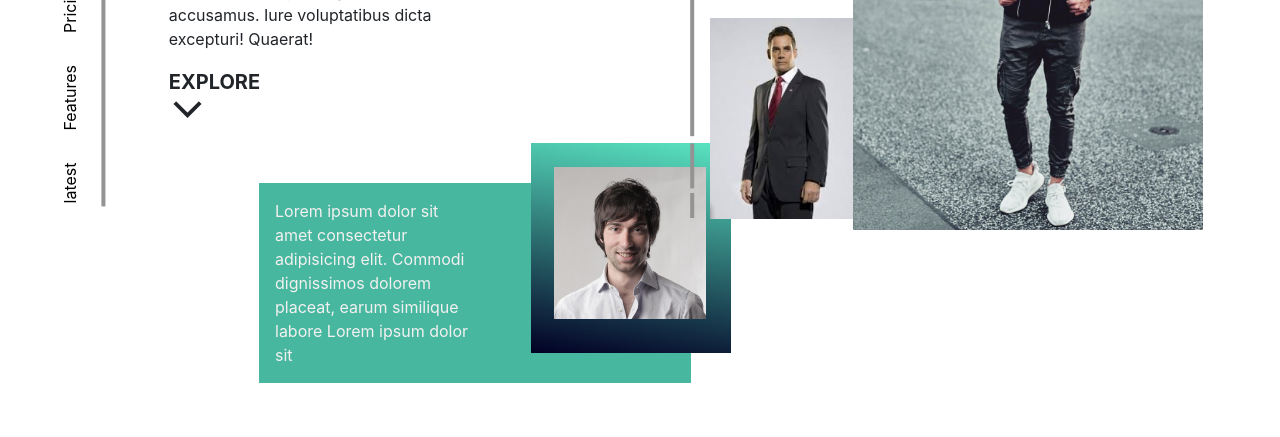
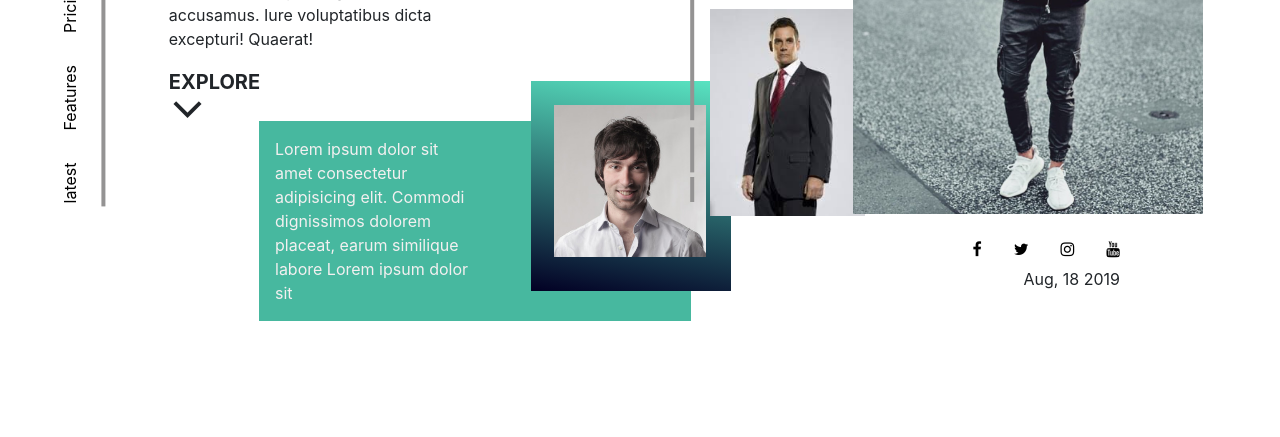
Before and after one commit to lexicon01/Lexor-fashion, a website: page index.html in a window 1280 px wide. Shown: the part 363-800 px from the top of the page. Drawn offline with nearby package versions, Linux system fonts and the light colour scheme.

Commit message:
added some pics and basic layout

```diff
--- a/index.html
+++ b/index.html
@@ -4,7 +4,7 @@
     <meta charset="UTF-8">
     <meta name="viewport" content="width=device-width, initial-scale=1.0">
     <meta http-equiv="X-UA-Compatible" content="ie=edge">
-
+    <link rel="stylesheet" href="https://cdnjs.cloudflare.com/ajax/libs/font-awesome/4.7.0/css/font-awesome.min.css">
     <link href="https://fonts.googleapis.com/css?family=Faster+One&display=swap" rel="stylesheet">
     <link rel="stylesheet" href="https://stackpath.bootstrapcdn.com/bootstrap/4.3.1/css/bootstrap.min.css" integrity="sha384-ggOyR0iXCbMQv3Xipma34MD+dH/1fQ784/j6cY/iJTQUOhcWr7x9JvoRxT2MZw1T" crossorigin="anonymous">
     <link rel="stylesheet" href="css/style.css">
@@ -118,7 +118,18 @@
                   </div>
             </div>
             <!-- sm links -->
+            <div class="social-links">
+              <ul>
+                <li><a href="#" class="fa fa-facebook"></a></li>
+                <li><a href="#" class="fa fa-twitter"></a></li>
+                <li><a href="#" class="fa fa-instagram"></a></li>
+                <li><a href="#" class="fa fa-youtube"></a></li>
+              </ul>
+            </div>
 
+            <div class="copy-right">
+                <p>Aug, 18 2019</p>
+            </div>
           </div>
         </div>
       </div>
--- a/scss/layout/_nav.scss
+++ b/scss/layout/_nav.scss
@@ -150,7 +150,7 @@
         background-color: rgb(71, 184, 159);
         width: 70%;
         height: 200px;
-        top: 3.9rem;
+        top: 0rem; // used to be at 3rem.. need fix / spacing issue
         left: 15rem;
 
         .btm-pro-img {
@@ -187,11 +187,11 @@
         .left-heading-title {
             text-align: center;
             position: relative;
-            top: 2.8rem;
+            top: 2rem;
         }
 
         .cus-grid  {
-            margin-top: 3rem;
+            margin-top: 2rem;
             ;
 
             // vertical line on right grid pic section
@@ -243,7 +243,7 @@
             .img-column {
                 flex-direction: column;
                 img {
-                    width: 150px;
+                    width: 155px;
                     height: auto;
                     margin-bottom: 1.3rem;
                 }
@@ -260,6 +260,31 @@
                     height: auto;
                 }
             }
+
+
+        }
+        .social-links {
+            ul{
+                list-style: none;
+                display: flex;
+                justify-content: flex-end ;
+                position: relative;
+                left: -9rem;
+               a {
+
+                padding: 0 1rem 0 1rem;
+                list-style: none;
+                color: black;
+               }
+            }
+        }
+
+        .copy-right {
+            display: flex;
+            justify-content: flex-end;
+            position: relative;
+            top: -10px;
+            left: -10rem;
         }
     }
 }
```
Also changed, not shown: css/style.css.
